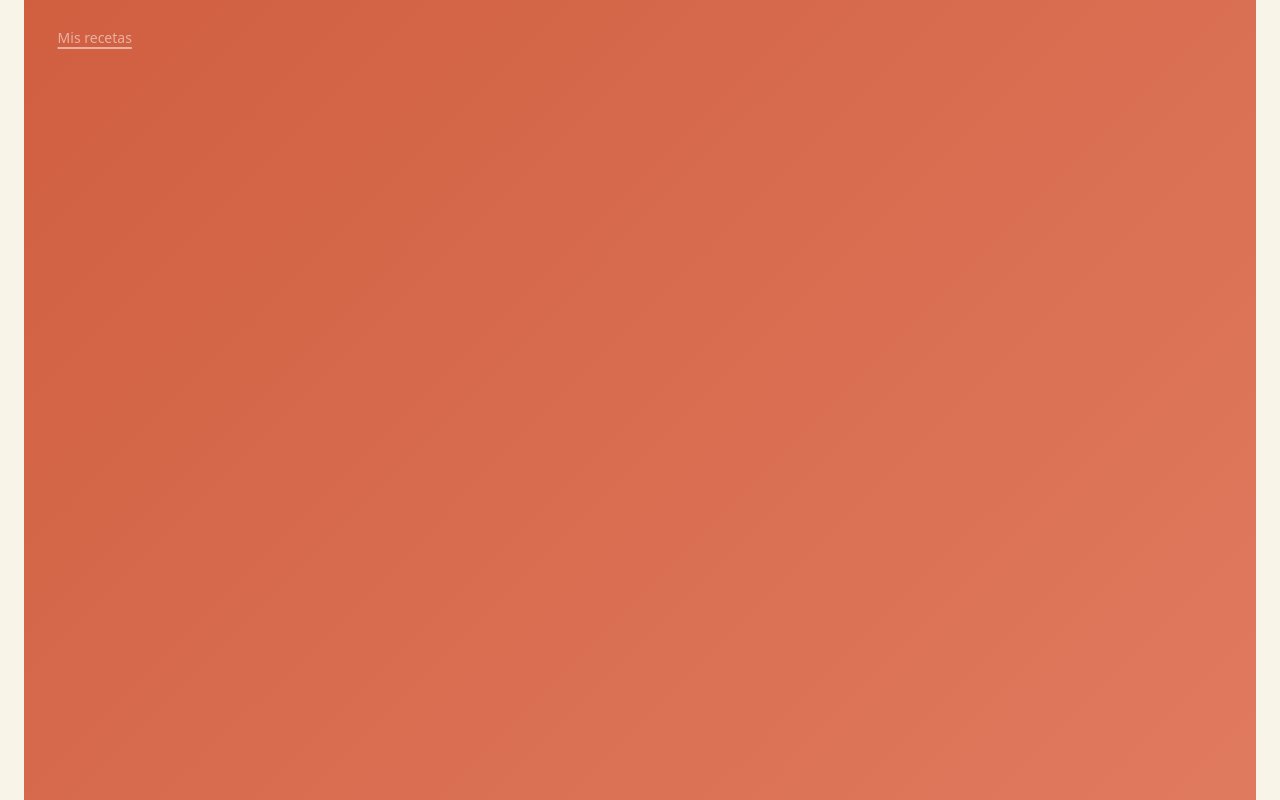
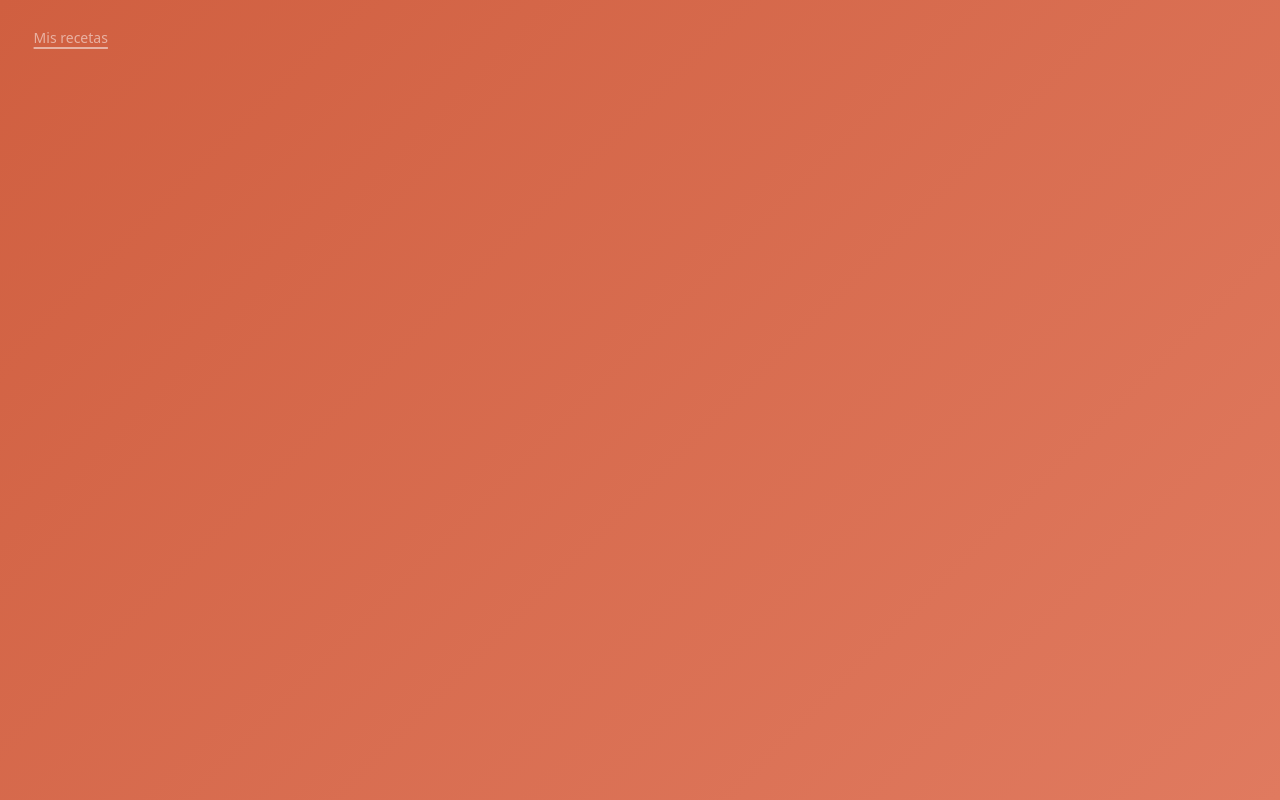
Before and after one commit to galoss88/test-terrand-front, a React (Vite) app: page / in a window 1280 px wide. Built offline with nearby package versions, Linux system fonts and the light colour scheme.

Commit message:
Add disableGutters prop to Container in App component for improved layout

```diff
--- a/src/pages/App.tsx
+++ b/src/pages/App.tsx
@@ -5,7 +5,7 @@ import { Container, CssBaseline, ThemeProvider } from "@mui/material";
 function App() {
   return (
     <ThemeProvider theme={theme}>
-      <Container maxWidth={false}>
+      <Container maxWidth={false} disableGutters>
         <CssBaseline />
         <RoutesWithSuspense />
       </Container>
```
